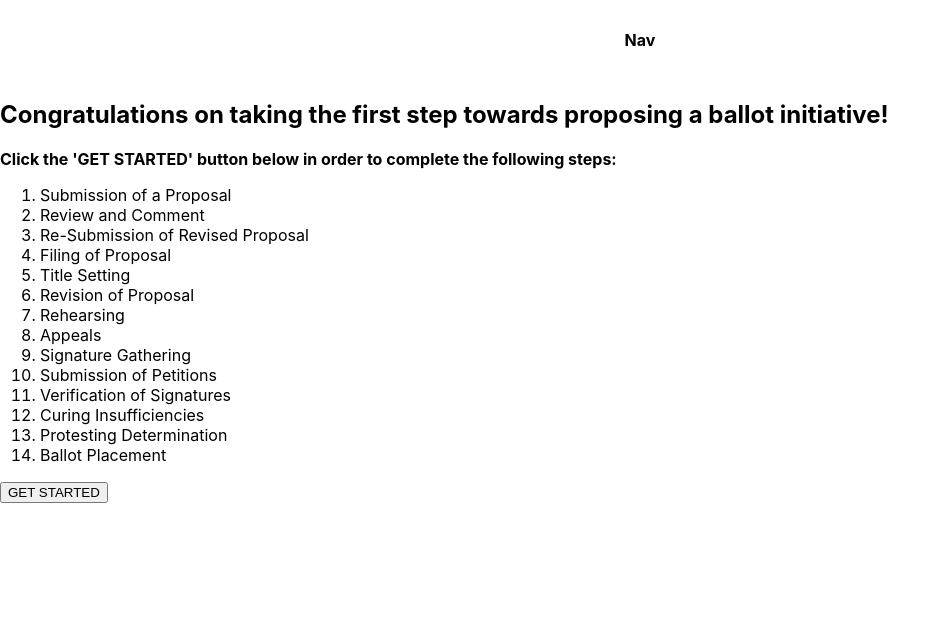
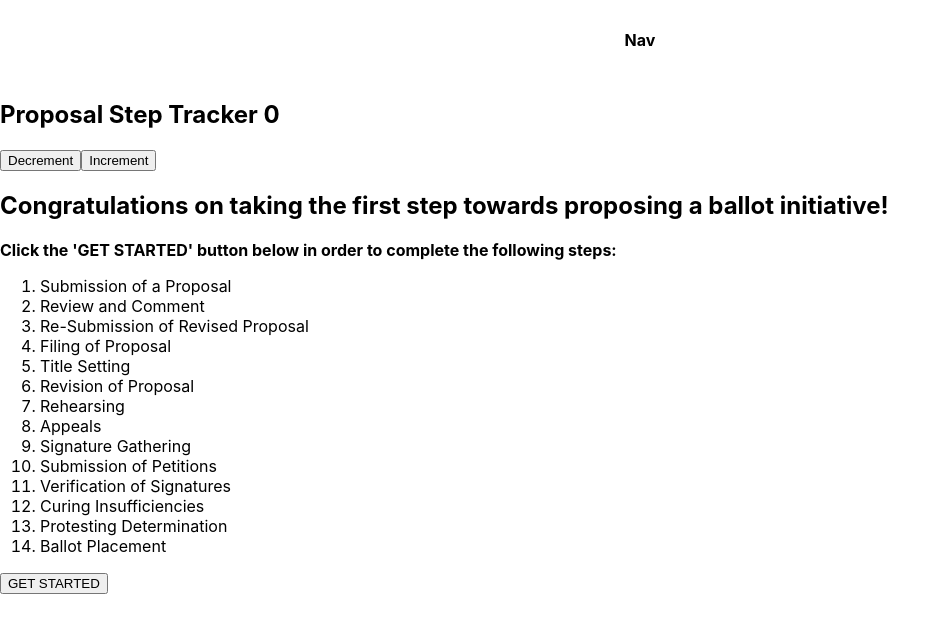
Before and after one commit to Initiate-Colorado/initiate-co-ui, a React (Create React App) app in the folder client/: page /proposal in a window 1280 px wide. Shown: the top 632 px of the page, without its empty margins (0-950 px from the left). Built offline with nearby package versions, Linux system fonts and the light colour scheme.

Commit message:
Sets up Redux store and adds the ability to add/subtract from initiative step

```diff
--- a/client/package.json
+++ b/client/package.json
@@ -8,8 +8,11 @@
     "@testing-library/user-event": "^7.2.1",
     "react": "^16.13.1",
     "react-dom": "^16.13.1",
+    "react-redux": "^7.2.1",
     "react-router-dom": "^5.2.0",
-    "react-scripts": "3.4.3"
+    "react-scripts": "3.4.3",
+    "redux": "^4.0.5",
+    "redux-devtools-extension": "^2.13.8"
   },
   "scripts": {
     "start": "react-scripts start",
--- a/client/src/components/App/App.js
+++ b/client/src/components/App/App.js
@@ -5,6 +5,7 @@ import WelcomePage from '../WelcomePage/WelcomePage';
 import BeginInitiative from '../BeginInitiative/BeginInitiative';
 import Nav from '../Nav/Nav';
 import Research from '../Research/Research';
+
 
 function App() {
   return (
--- a/client/src/components/BeginInitiative/BeginInitiative.js
+++ b/client/src/components/BeginInitiative/BeginInitiative.js
@@ -1,10 +1,12 @@
 import React from 'react';
 import './BeginInitiative.css';
 import { NavLink } from 'react-router-dom';
+import StepTracker from '../StepTracker/component'
 
 const BeginInitiative = () => {
     return (
         <section className = "begin-initiative">
+            <StepTracker />
             <h1>Congratulations on taking the first step towards proposing a ballot initiative!</h1>
             <p>Click the 'GET STARTED' button below in order to complete the following steps:</p>
             <ol>
--- /dev/null
+++ b/client/src/components/StepTracker/component.js
@@ -0,0 +1,25 @@
+import React from 'react';
+import { connect } from 'react-redux';
+
+const StepTracker = ({ ProposalStep, handleIncrementClick, handleDecrementClick }) => (
+  <div>
+    <h1>Proposal Step Tracker {ProposalStep}</h1>
+    <button onClick={handleDecrementClick}>Decrement</button>
+    <button onClick={handleIncrementClick}>Increment</button>
+  </div>
+);
+
+const mapStateToProps = state => {
+  return {
+    ProposalStep: state
+  };
+};
+
+const mapDispatchToProps = dispatch => {
+  return {
+    handleIncrementClick: () => dispatch({ type: 'INCREMENT' }),
+    handleDecrementClick: () => dispatch({ type: 'DECREMENT' })
+  }
+};
+
+export default connect(mapStateToProps, mapDispatchToProps)(StepTracker);
--- /dev/null
+++ b/client/src/components/StepTracker/reducer.js
@@ -0,0 +1,14 @@
+const initialState = 0
+
+const initiativeStepReducer = function (state = initialState, action) {
+	switch (action.type) {
+		case "INCREMENT":
+			return state + 1;
+		case "DECREMENT":
+			return state - 1;
+		default:
+			return state;
+	}
+}
+
+export default initiativeStepReducer
--- /dev/null
+++ b/client/src/configure-store.js
@@ -0,0 +1,11 @@
+import { createStore } from 'redux';
+import initiativeStepReducer from './components/StepTracker/reducer';
+import { composeWithDevTools } from 'redux-devtools-extension';
+// import { combineReducers } from 'redux';
+
+// const rootReducer = combineReducers({
+//   initiativeStepReducer,
+// });
+
+// export const store = createStore(rootReducer, composeWithDevTools());
+export const store = createStore(initiativeStepReducer, composeWithDevTools());
--- a/client/src/index.js
+++ b/client/src/index.js
@@ -1,13 +1,21 @@
-import React from 'react';
-import ReactDOM from 'react-dom';
-import './index.css';
-import App from './components/App/App';
-import * as serviceWorker from './serviceWorker';
+import React from "react";
+import ReactDOM from "react-dom";
+import "./index.css";
+import App from "./components/App/App";
+import * as serviceWorker from "./serviceWorker";
 import { BrowserRouter } from "react-router-dom";
+import { store } from './configure-store';
+import { Provider } from 'react-redux';
 
-const router = <BrowserRouter> <App /> </BrowserRouter>;
+const router = (
+	<Provider store={store}>
+		<BrowserRouter>
+			<App />
+		</BrowserRouter>
+	</Provider>
+);
 
-ReactDOM.render(router, document.getElementById('root'));
+ReactDOM.render(router, document.getElementById("root"));
 
 // If you want your app to work offline and load faster, you can change
 // unregister() to register() below. Note this comes with some pitfalls.
```
Also changed, not shown: client/src/rootReducer.js (added, +8 -0 lines), 1 other file (tests, documents, lock files or other folders).
